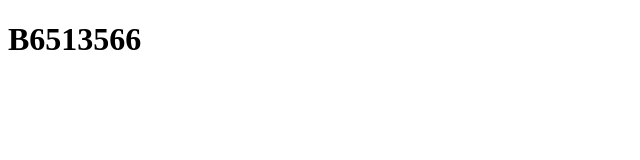
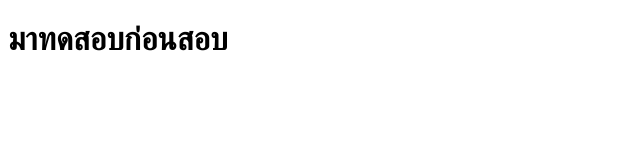
Before and after one commit to Pimpisa2546/-SE-Lab3-B6513566, a plain HTML site: page index.html in a window 1280 px wide. Shown: the whole page, without its empty margins (0-640 px from the left). Drawn offline with Linux system fonts and the light colour scheme.

Commit message:
close #5

```diff
--- a/index.html
+++ b/index.html
@@ -6,6 +6,6 @@
     <title>Document</title>
 </head>
 <body>
-    <h1>B6513566</h1>
+    <h1>มาทดสอบก่อนสอบ</h1>
 </body>
 </html>
```
